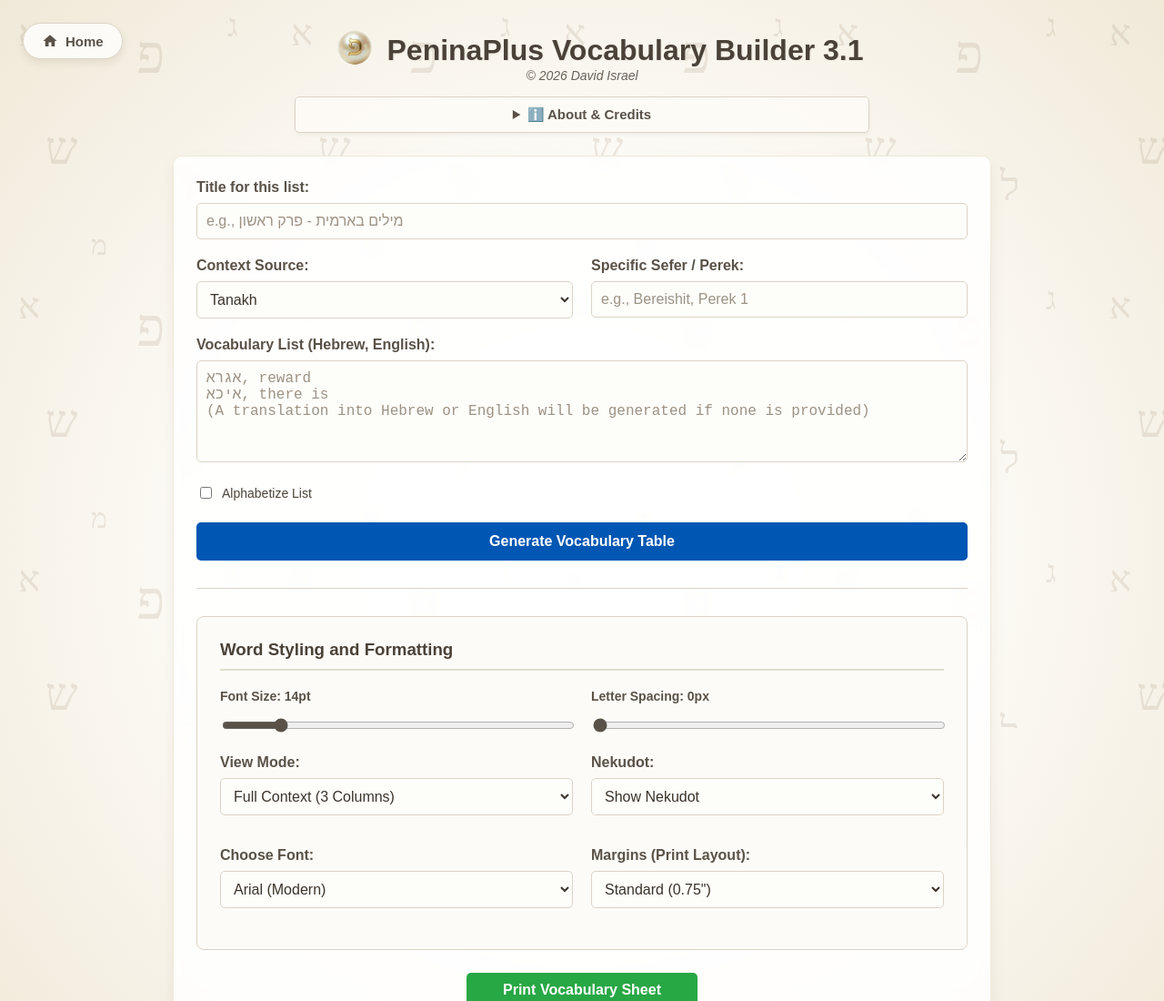
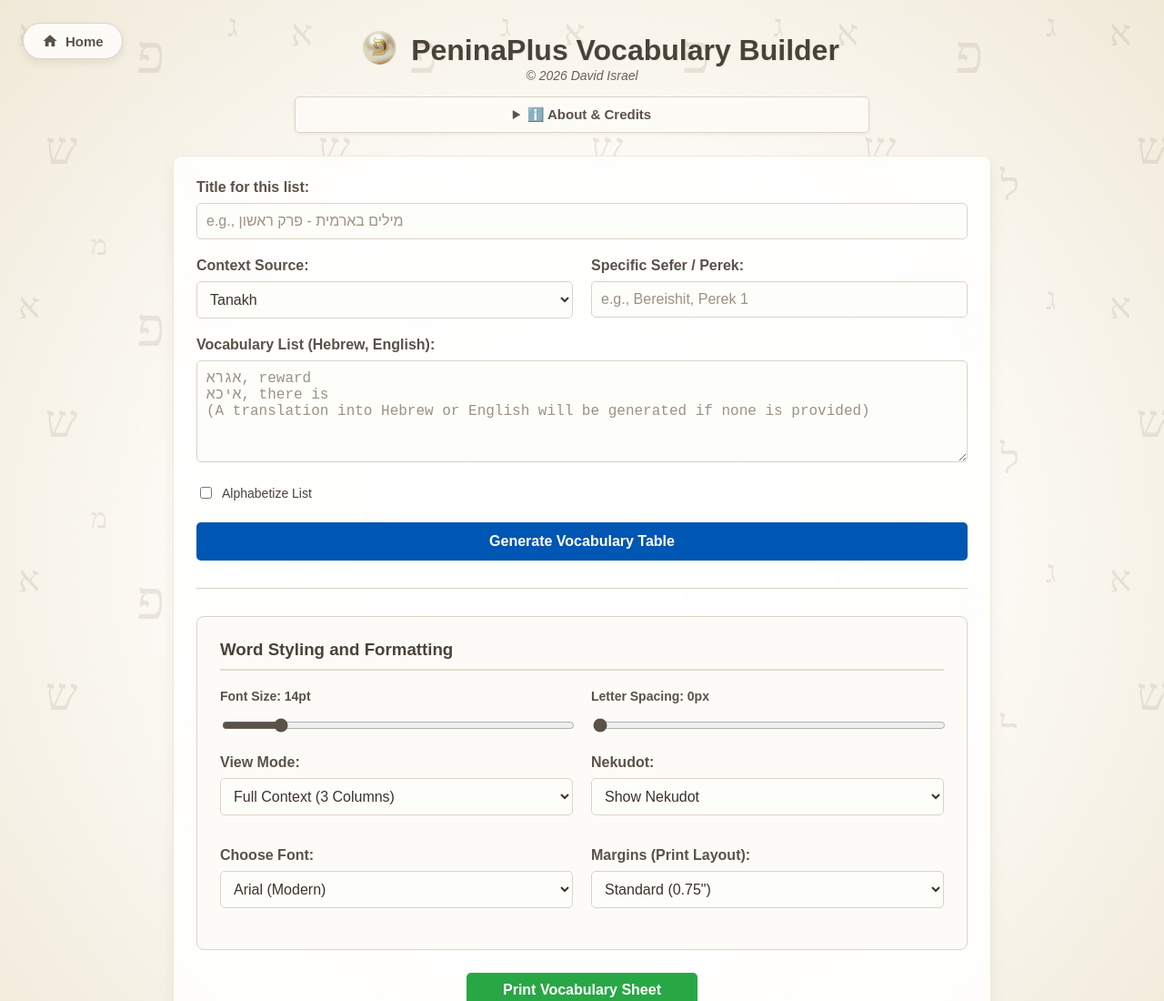
Before and after one commit to rdaisrael/Penina, a website: page PeninaPlus-vocab-builder/index.html in a window 1280 px wide. Shown: the top 1100 px of the page at 91% size. Drawn offline with Linux system fonts and the light colour scheme.

Commit message:
Update index.html

```diff
--- a/PeninaPlus-vocab-builder/index.html
+++ b/PeninaPlus-vocab-builder/index.html
@@ -3,7 +3,7 @@
 <head>
     <meta charset="UTF-8">
     <meta name="viewport" content="width=device-width, initial-scale=1.0">
-   <title>PeninaPlus Vocabulary Builder 3.1</title>
+   <title>PeninaPlus Vocabulary Builder</title>
     <link rel="icon" type="image/x-icon" href="/favicon.ico">
     <style>
         /* --- EMBEDDED DYSLEXIC FONT --- */
@@ -236,7 +236,7 @@
 
         <div class="header-container">
             <img src="peninaplus-logo.png" alt="Penina Plus Logo" class="app-logo">
-<h1 class="app-title">PeninaPlus Vocabulary Builder 3.1</h1>        </div>
+<h1 class="app-title">PeninaPlus Vocabulary Builder</h1>        </div>
         <div class="copyright">&copy; 2026 David Israel</div>
 
         <details class="about-details">
```
